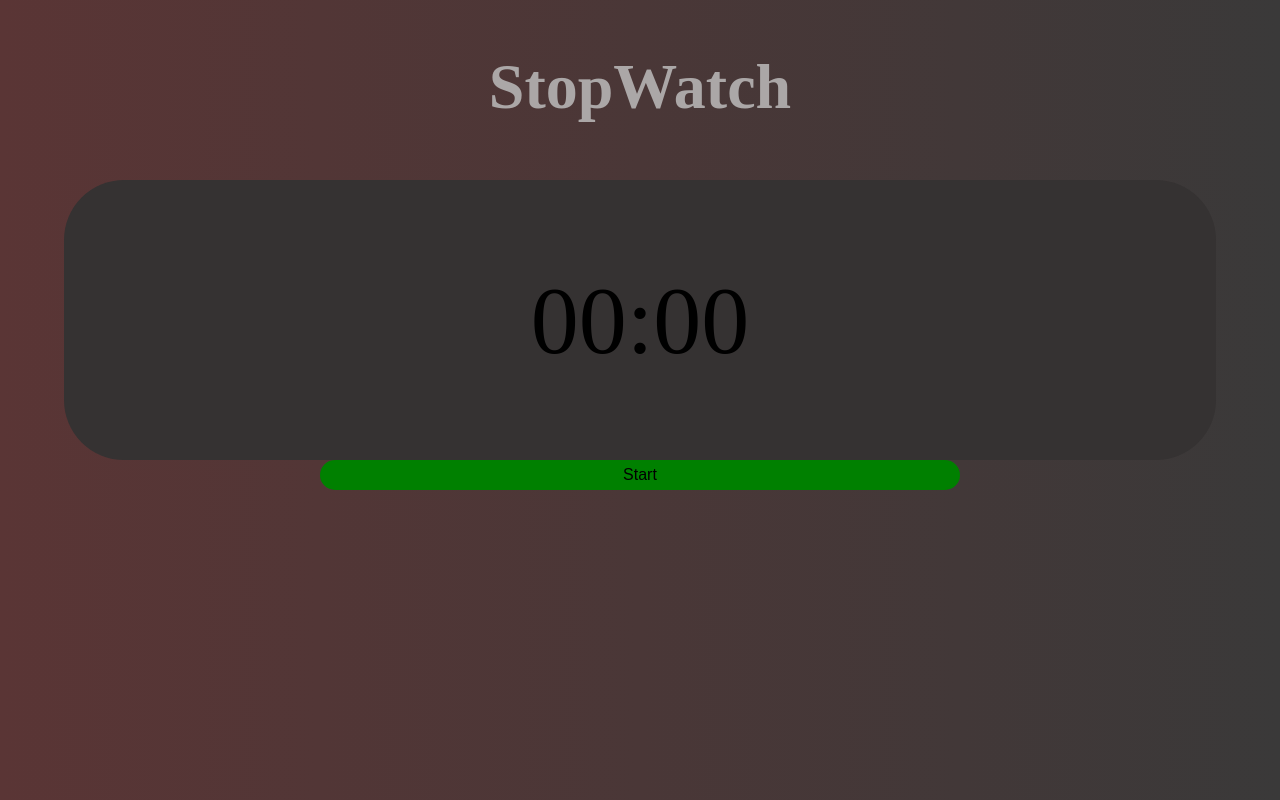
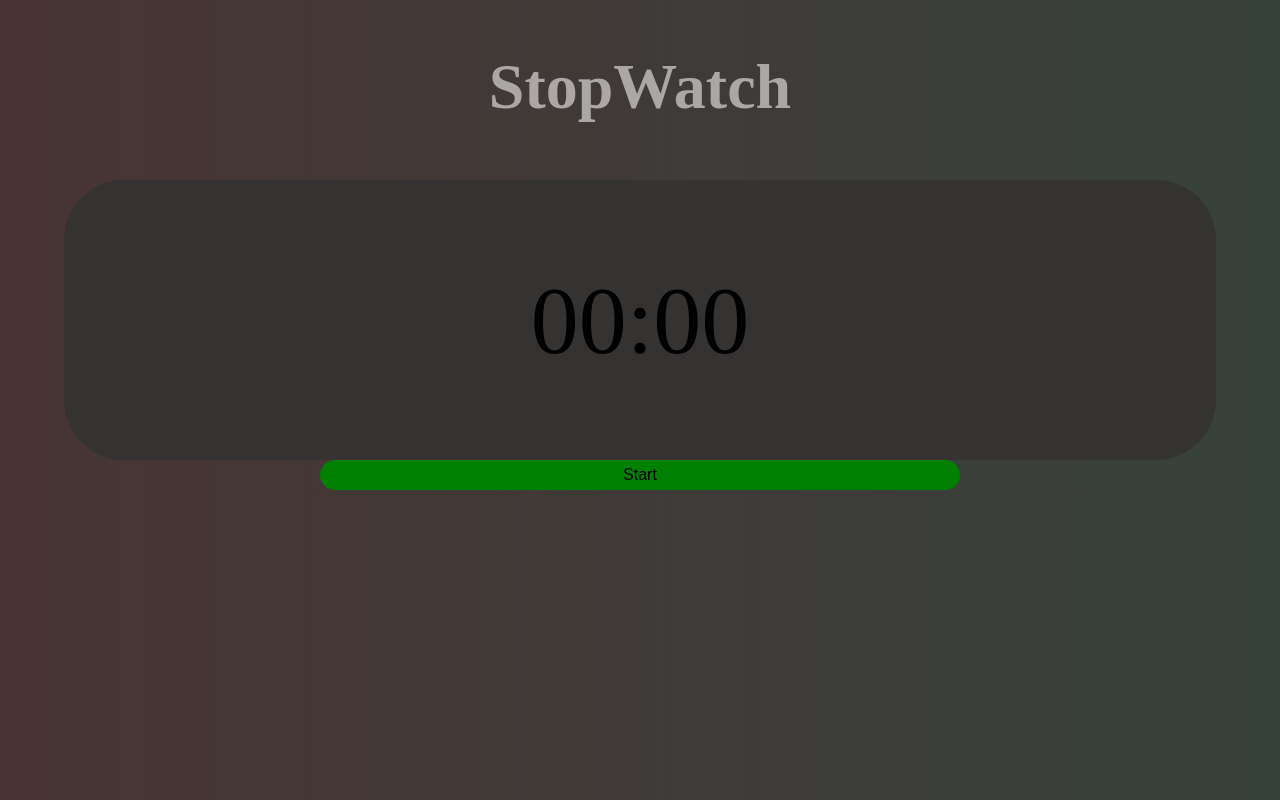
Before and after one commit to tim261262/PRODIGY_WD_02, a plain HTML site: page index.html in a window 1280 px wide. Drawn offline with Linux system fonts and the light colour scheme.

Commit message:
changed the background

```diff
--- a/CSS/style.css
+++ b/CSS/style.css
@@ -4,7 +4,7 @@
     box-sizing: border-box;
 }
 body{
-    background: linear-gradient(to right, rgb(90, 53, 53), rgb(58, 57, 57));
+    background: linear-gradient(to right, rgb(71, 52, 52), rgb(55, 65, 59));
 }
 h1{
     text-align: center;
```
